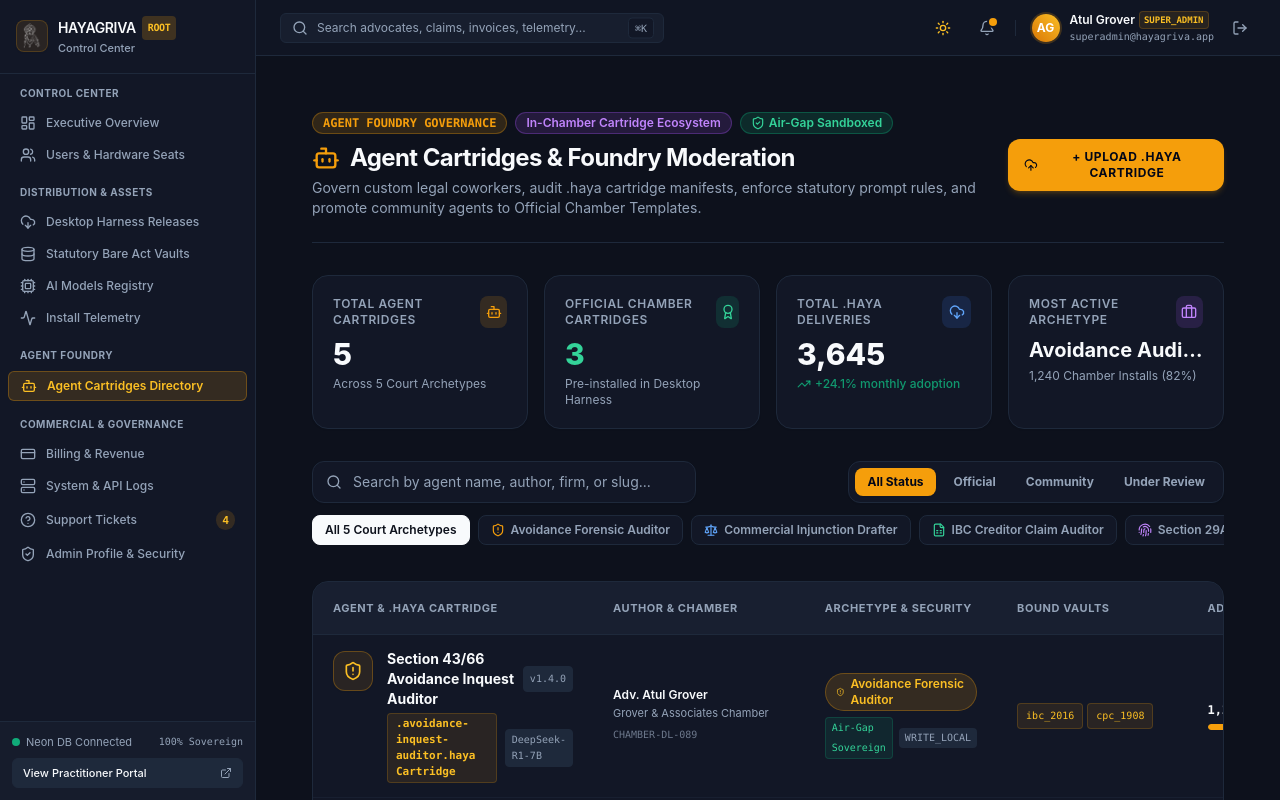
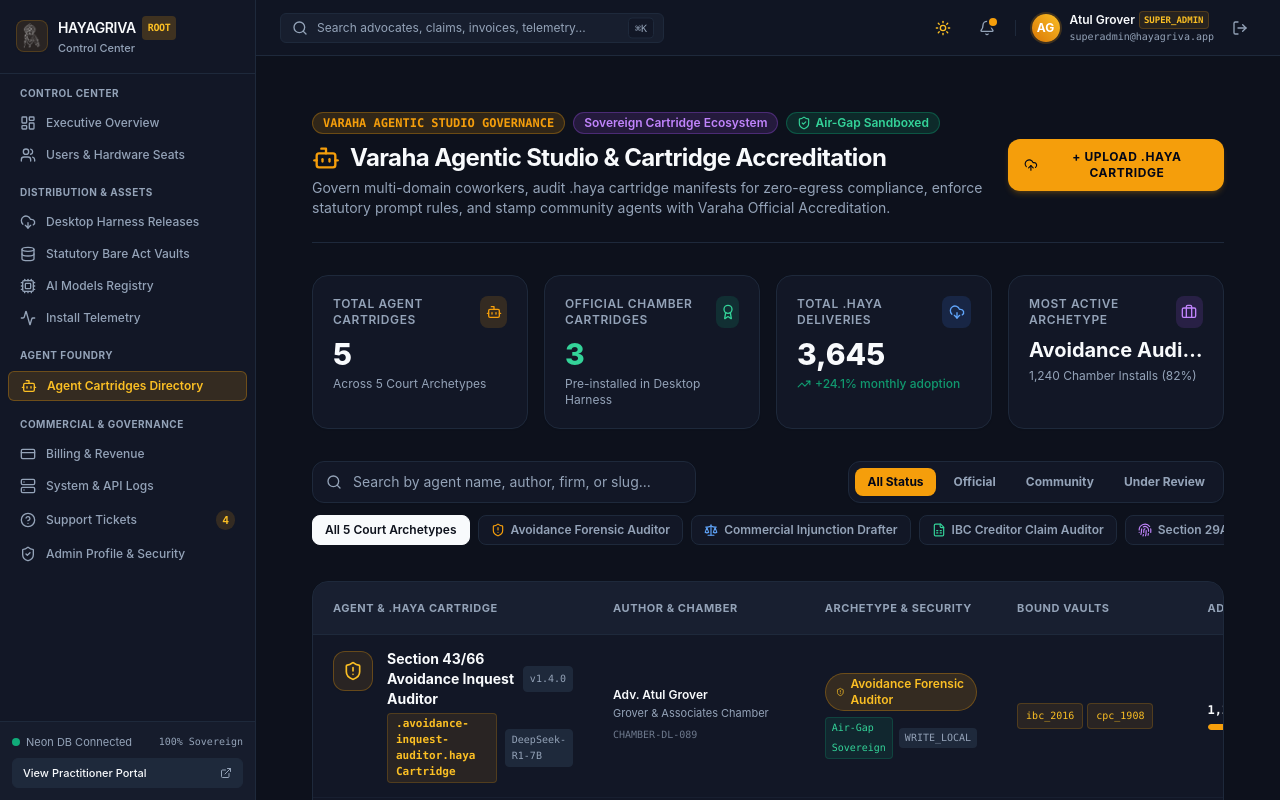
Before and after one commit to Samir1145/app.apnet.net, a Next.js app: page /admin/agents in a window 1280 px wide. Shown: the top 800 px of the page. Built offline with nearby package versions, Linux system fonts and the light colour scheme.

Commit message:
feat(branding): rebrand Resolution Bazaar to Varaha Agentic Platform and Studio

```diff
--- a/src/app/admin/agents/page.tsx
+++ b/src/app/admin/agents/page.tsx
@@ -361,10 +361,10 @@ export default function AdminAgentsDirectoryPage() {
         <div>
           <div className="flex items-center gap-2 mb-2">
             <span className="text-xs font-bold font-mono px-2.5 py-0.5 rounded-full bg-amber-500/15 text-amber-500 border border-amber-500/30">
-              AGENT FOUNDRY GOVERNANCE
+              VARAHA AGENTIC STUDIO GOVERNANCE
             </span>
             <span className="text-xs font-semibold px-2.5 py-0.5 rounded-full bg-purple-500/15 text-purple-400 border border-purple-500/30">
-              In-Chamber Cartridge Ecosystem
+              Sovereign Cartridge Ecosystem
             </span>
             <span className="text-xs font-semibold px-2.5 py-0.5 rounded-full bg-emerald-500/15 text-emerald-400 border border-emerald-500/30 flex items-center gap-1">
               <ShieldCheck className="w-3.5 h-3.5" />
@@ -373,10 +373,10 @@ export default function AdminAgentsDirectoryPage() {
           </div>
           <h1 className="text-2xl font-bold tracking-tight text-foreground flex items-center gap-2.5">
             <Bot className="w-7 h-7 text-amber-500" />
-            Agent Cartridges & Foundry Moderation
+            Varaha Agentic Studio &amp; Cartridge Accreditation
           </h1>
           <p className="text-sm text-muted-foreground mt-1 max-w-3xl">
-            Govern custom legal coworkers, audit .haya cartridge manifests, enforce statutory prompt rules, and promote community agents to Official Chamber Templates.
+            Govern multi-domain coworkers, audit .haya cartridge manifests for zero-egress compliance, enforce statutory prompt rules, and stamp community agents with Varaha Official Accreditation.
           </p>
         </div>
 
--- a/src/app/dashboard/agents/page.tsx
+++ b/src/app/dashboard/agents/page.tsx
@@ -216,10 +216,10 @@ function AgentsContent() {
             </span>
           </div>
           <h1 className="text-2xl font-bold tracking-tight text-foreground">
-            Agent Studio &amp; Resolution Bazaar
+            Varaha Agentic Platform &amp; Studio
           </h1>
           <p className="text-sm text-muted-foreground mt-1">
-            Discover community-curated statutory agents from the Resolution Bazaar registry or build custom <code className="text-amber-500">.haya</code> cartridges for your local chamber harness.
+            Discover sovereign, community-curated agents from the Varaha registry across Legal, Clinical, Agri, and CA/Tax, or build custom <code className="text-amber-500">.haya</code> cartridges in the Varaha Agentic Studio.
           </p>
         </div>
 
@@ -265,7 +265,7 @@ function AgentsContent() {
           }`}
         >
           <Sparkles className="w-4 h-4" />
-          <span>Resolution Bazaar (Community &amp; Official)</span>
+          <span>Varaha Catalog (Community &amp; Official)</span>
           <span className={`px-1.5 py-0.2 rounded-full text-[10px] font-mono ${
             activeTab === 'bazaar' ? 'bg-black/20 text-black' : 'bg-secondary text-muted-foreground'
           }`}>
--- a/src/components/client/sidebar.tsx
+++ b/src/components/client/sidebar.tsx
@@ -42,7 +42,7 @@ const navSections: NavSection[] = [
   {
     title: 'Sovereign Catalogs',
     items: [
-      { name: 'Resolution Bazaar', href: '/dashboard/agents?tab=bazaar', icon: Sparkles, badge: 'Community' },
+      { name: 'Varaha Agents', href: '/dashboard/agents?tab=bazaar', icon: Sparkles, badge: 'Community' },
       { name: 'Statutory Vaults', href: '/dashboard/vaults', icon: Database },
       { name: 'BharatGen Models', href: '/dashboard/models', icon: Cpu },
     ]
--- a/src/components/navigation/UnifiedNavbar.tsx
+++ b/src/components/navigation/UnifiedNavbar.tsx
@@ -84,7 +84,7 @@ export function UnifiedNavbar({ onOpenPublish, onTriggerSync }: UnifiedNavbarPro
             }`}
           >
             <Compass className="w-3.5 h-3.5 text-amber-500" />
-            <span>Resolution Bazaar</span>
+            <span>Varaha Agents</span>
           </Link>
 
           <Link
```
